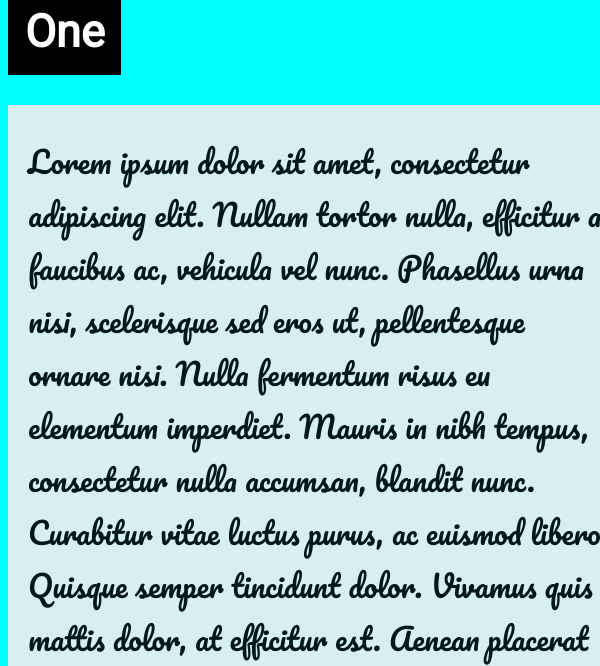
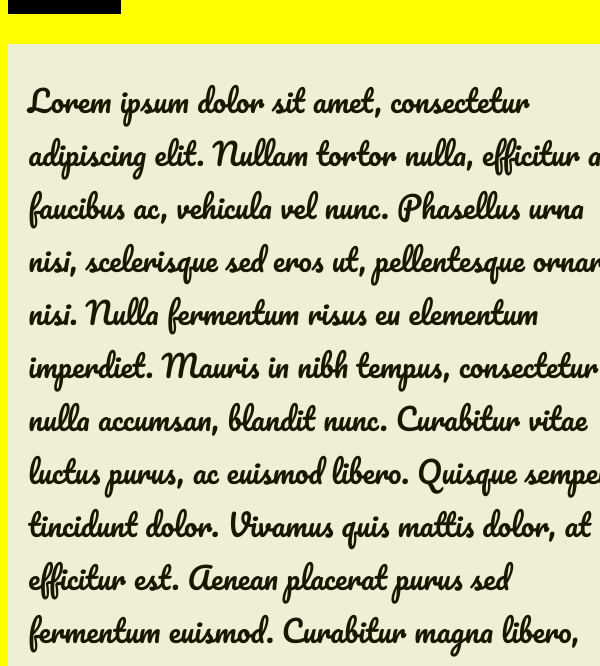
Before and after one commit to SilentSoundwave17/exercsie8, a plain HTML site: page index.html in a window 600 px wide. Shown: the part 823-1489 px from the top of the page. Drawn offline with Linux system fonts and the light colour scheme.

Commit message:
it actually works now woo

```diff
--- a/index.html
+++ b/index.html
@@ -4,37 +4,12 @@
 <head>
 <meta charset="UTF-8">
 
-  <meta
+  <meta name="viewport" content="width=device-width, initial-scale= 1.0">
 
 <title>Exercise 8: Responsive Web Design</title>
 <link href="https://fonts.googleapis.com/css?family=Pacifico|Roboto" rel="stylesheet">
 <style>
 /** note I select Pacifico as my body text and Roboto further down the page for my header and link font, I can use these because of the reference in the <head> in the HTML doc **/
-
-  @media only screen and (max-width: 600px) {
-    body{
-       background-color: yellow;
-      max-width: 100%;
-        height: auto;
-    }
-
-    @media only screen and (min-width: 600px) {
-      img {
-        width: 800px;
-        height: auto;
-      }
-
-      p {
-        width: 600px;
-      }
-
-    }
-
-    p {
-      max-width: 100%;
-      height: auto;
-    }
-  }
 
 
 body {
@@ -98,7 +73,30 @@
 padding: .375em;
 margin-top: 0;
 margin-bottom: 0;
-}
+  }
+
+  @media only screen and (max-width: 600px) {
+    body{
+       background-color: yellow;
+      width: 100%;
+        height: auto;
+    }
+  }
+
+    @media only screen and (min-width: 600px) {
+      img {
+        width: 800px;
+        height: auto;
+      }
+
+    p {
+      width: 100%;
+      height: auto;
+    }
+  }
+
+
+
 </style>
 
 </head>
```
